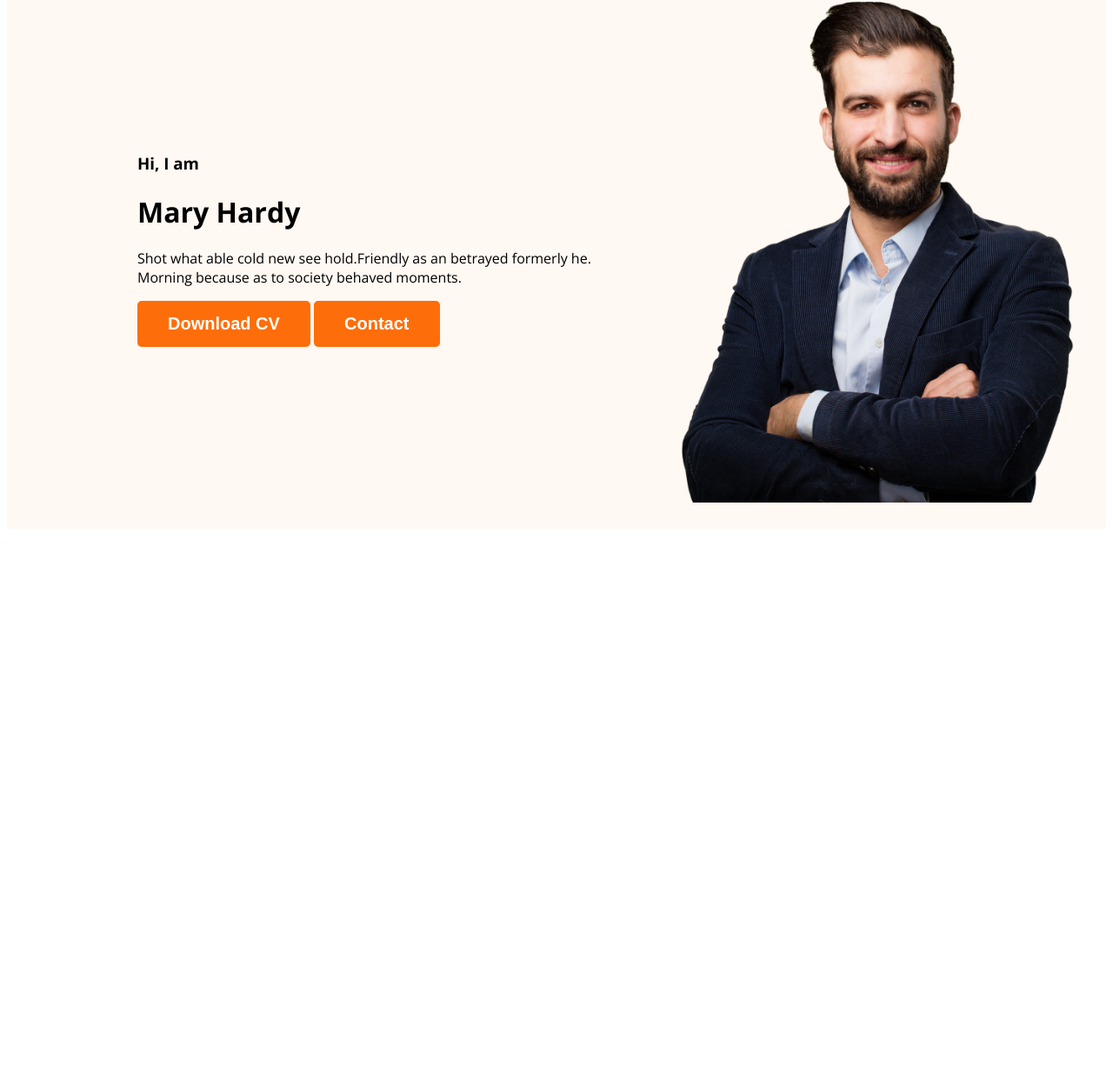
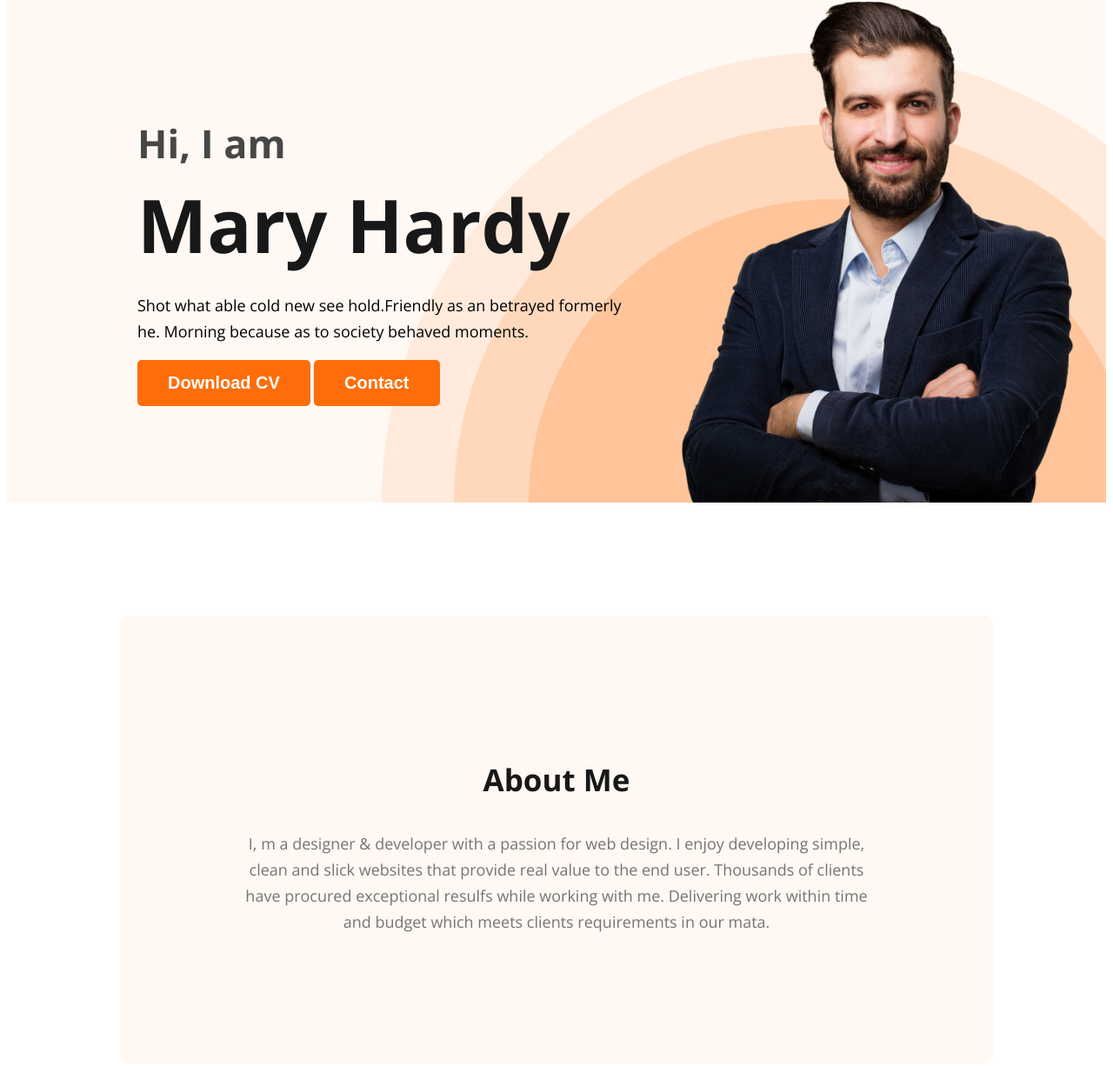
Before and after one commit to MohamamdRasel/webdeveloper-portfolio, a plain HTML site: page index.html in a window 1280 px wide. Shown: the part 211-1437 px from the top of the page at 87% size. Before the commit the page ends 827 px from the top, so only its background shows below. Drawn offline with nearby package versions, Linux system fonts and the light colour scheme; a web font is replaced by a local one.

Commit message:
about section created

```diff
--- a/index.html
+++ b/index.html
@@ -26,9 +26,9 @@
             <div class="banner_content">
                 <h3 class="banner_greeting">Hi, I  am</h3>
                 <h1 class="banner_title">Mary Hardy</h1>
-                <p>Shot what able cold new see hold.Friendly as an betrayed formerly he. Morning because as to society behaved moments.</p>
-                <button class="btn_primary">Download CV</button>
-                <button class="btn_primary">Contact</button>
+                <p class="banner_description">Shot what able cold new see hold.Friendly as an betrayed formerly he. Morning because as to society behaved moments.</p>
+                <button class="btn_primary cv"> Download CV</button>
+                <button class="btn_primary contact">Contact</button>
 
             </div>
             <img class="profile_picture" src="images/hardy.png" alt="">
@@ -38,7 +38,13 @@
     <!--  Main Section  -->
 
     <main>
+        <section class="about">
+            <h3 class="section_title">About Me</h3>
+            <p class="section_description">
+                I, m a designer & developer with a passion for web design. I enjoy developing simple, clean and slick websites that provide real value to the end user. Thousands of clients have procured exceptional resulfs while working with me. Delivering work within time and budget which meets clients requirements in our mata.
+            </p>
 
+        </section>
     </main>
 
     <!--  Footer Section  -->
--- a/style.css
+++ b/style.css
@@ -17,6 +17,22 @@ body {
     font-size: 20px;
     font-weight: 700;
     padding: 15px 35px;
+}
+
+.section_title {
+    color: #181818;
+    text-align: center;
+    font-size: 35px;
+    font-weight: 700;
+
+}
+
+.section_description {
+    color: #757575;
+    text-align: center;
+    font-size: 18px;
+    font-weight: 400;
+    line-height: 30px;
 }
 /* nav related styles */
 nav {
@@ -48,13 +64,50 @@ nav a {
 
 .header {
     background-color: #FFF8F3;
+    background-image: url(images/header_bg.png);
+    background-repeat: no-repeat;
+    background-position: bottom right;
 }
 .banner {
-    padding: 30px 30px 30px 150px;
+    padding: 30px 30px 0px 150px;
     display: flex;
     align-items: center;
+    justify-content: space-between;
+}
+.banner_content {
+    min-width: 500px;
+
 }
 .profile_picture {
     width: 500px;
     height: 600px;
+
 }
+.banner_greeting {
+    font-size: 45px;
+    font-weight: 600;
+    color: #474747;
+    margin-bottom: 0;
+}
+.banner_title {
+    font-size: 85px;
+    font-weight: 700;
+    color: #181818;
+    margin-top: 5px;
+    margin-bottom: 20px;
+}
+.banner_description {
+    font-size: 18px;
+    font-weight: 400;
+    line-height: 30px;
+}
+
+/*Main Section Styles*/
+
+/*About Section Styles*/
+.about {
+    padding: 130px;
+    border-radius: 10px;
+    background: #FFF8F3;
+    margin: 130px;
+}
```
